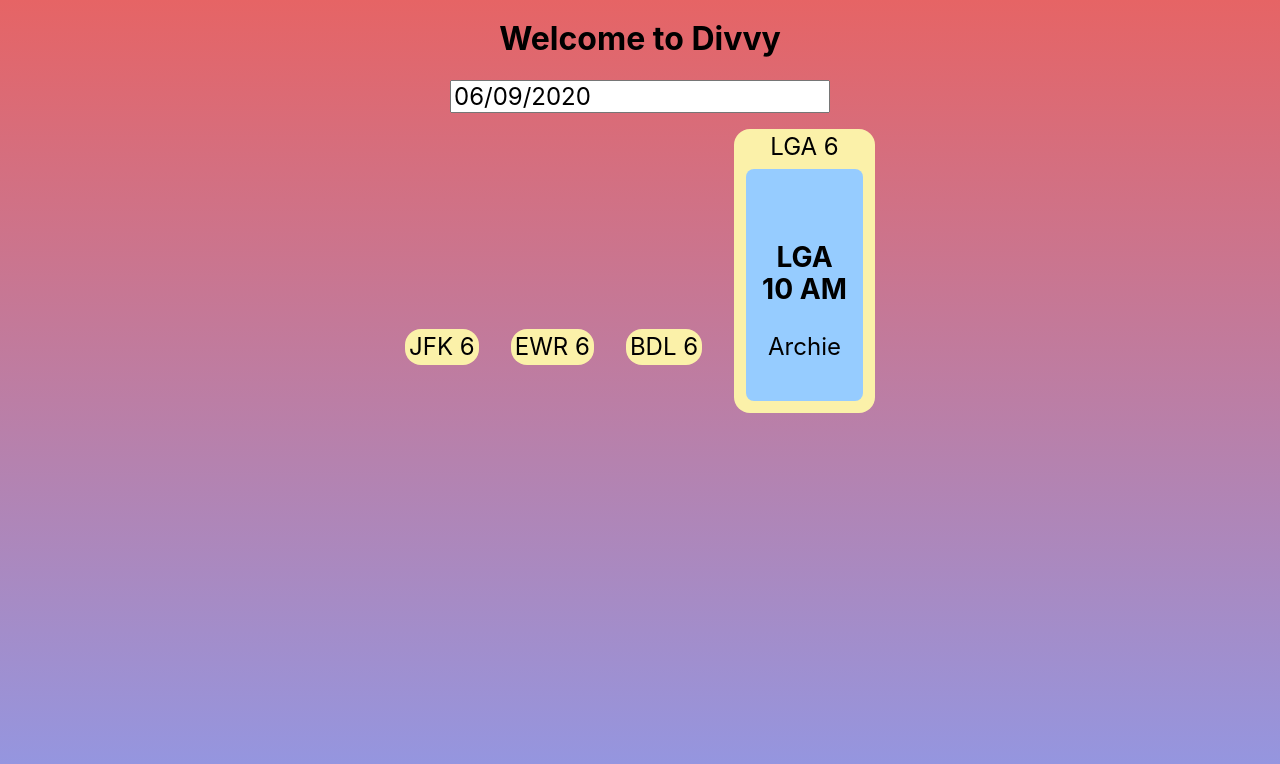
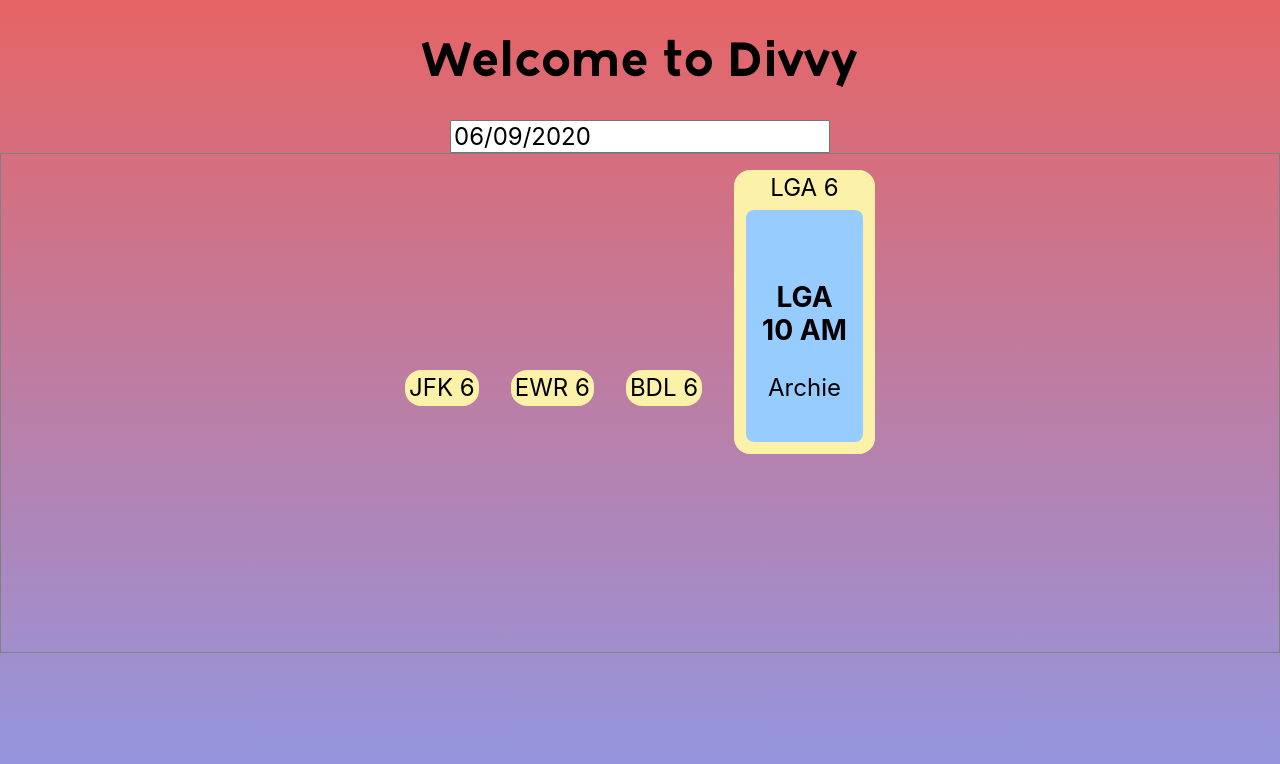
Before and after one commit to tiger-pillow/Divvy, a React (Create React App) app: page / in a window 1280 px wide. Shown: the top 764 px of the page. Built offline with nearby package versions, Linux system fonts and the light colour scheme.

Commit message:
save of the day before I switch to another repository

```diff
--- a/package.json
+++ b/package.json
@@ -9,7 +9,9 @@
     "react": "^16.13.1",
     "react-datepicker": "^3.0.0",
     "react-dom": "^16.13.1",
+    "react-redux": "^7.2.0",
     "react-scripts": "3.4.1",
+    "redux": "^4.0.5",
     "tachyons": "^4.12.0"
   },
   "scripts": {
--- a/src/Airport.js
+++ b/src/Airport.js
@@ -5,6 +5,7 @@ import './Airport.css';
 import Basket from  './Basket.js';
 import './Basket.css';
 import {users, airports} from './fakedata.js';
+import Scroll from './Scroll';
 
 function Airport () {
 	const [startDate, setStartDate] = useState(new Date());
@@ -18,7 +19,7 @@ function Airport () {
 			<header>
 				<DatePicker selected = {startDate} onChange= {date => setStartDate(date)}/>
 			</header>
-			{airportlist}
+			<Scroll>{airportlist}</Scroll>
 		</div>
 		)
 }
--- /dev/null
+++ b/src/Scroll.js
@@ -0,0 +1,10 @@
+import React from 'react';
+
+const Scroll = (props) => {
+	return (
+		<div style= {{overflowY: 'scroll', border:'1px solid grey', height:'500px'}}>
+		{props.children}
+		</div>)
+};
+
+export default Scroll;
--- /dev/null
+++ b/src/Top.css
@@ -0,0 +1,12 @@
+@font-face {
+font-family: 'Kotori Rose Bold';
+font-style: normal;
+font-weight: normal;
+src: local('Kotori Rose Bold'), url('KotoriRose-Bold.woff') format('woff');
+}
+
+h1{
+	font-family: 'Kotori Rose Bold';
+	font-weight: 400;
+
+}
--- a/src/Top.js
+++ b/src/Top.js
@@ -1,8 +1,9 @@
 import React from 'react';
+import './Top.css';
 
 function Top () {
 	return (
-		<div className = "tc">
+		<div className = "tc f3">
 			<h1> Welcome to Divvy </h1>
 		</div>)
 }
```
Also changed, not shown: src/KotoriRose-Bold.woff (added), 1 other file (tests, documents, lock files or other folders).
